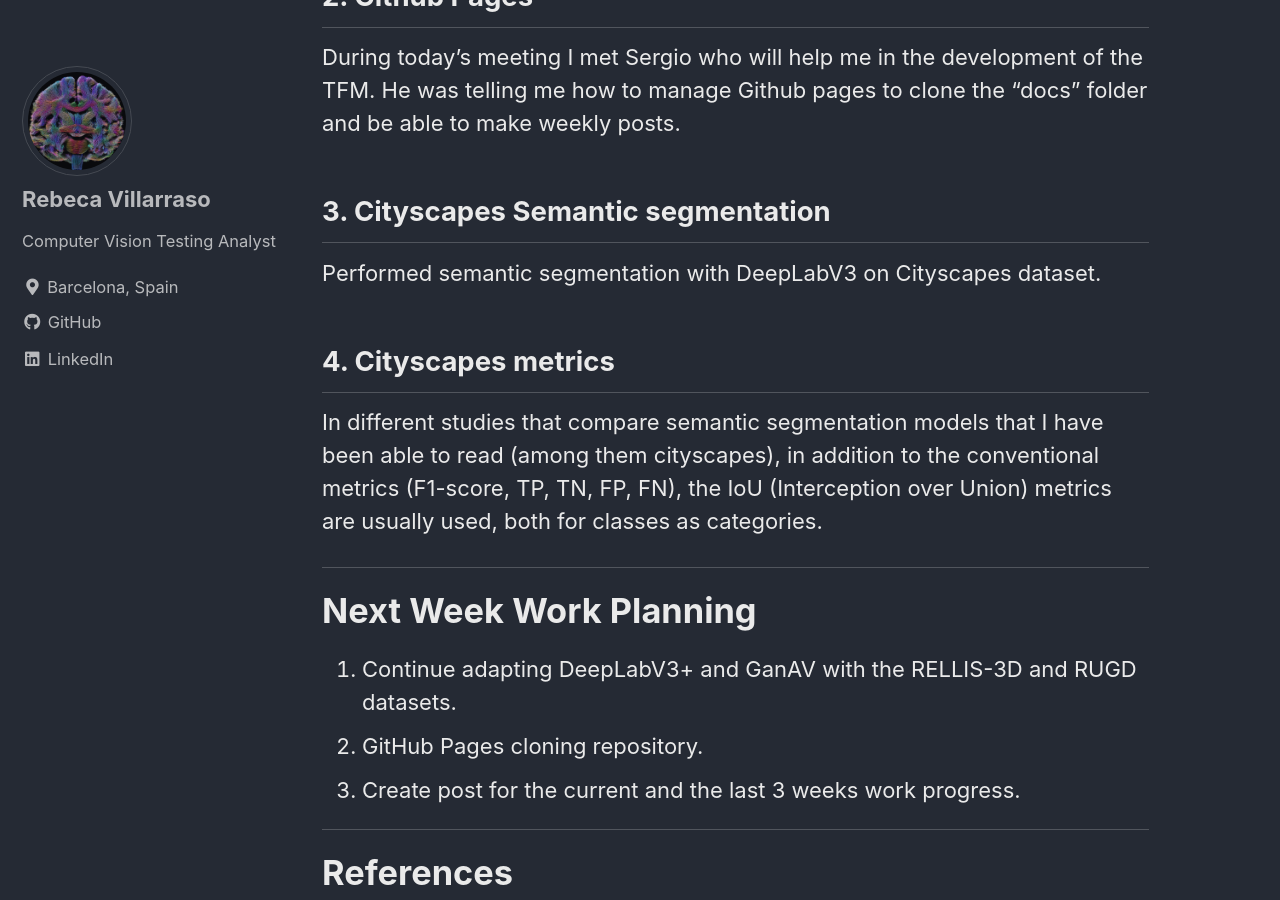
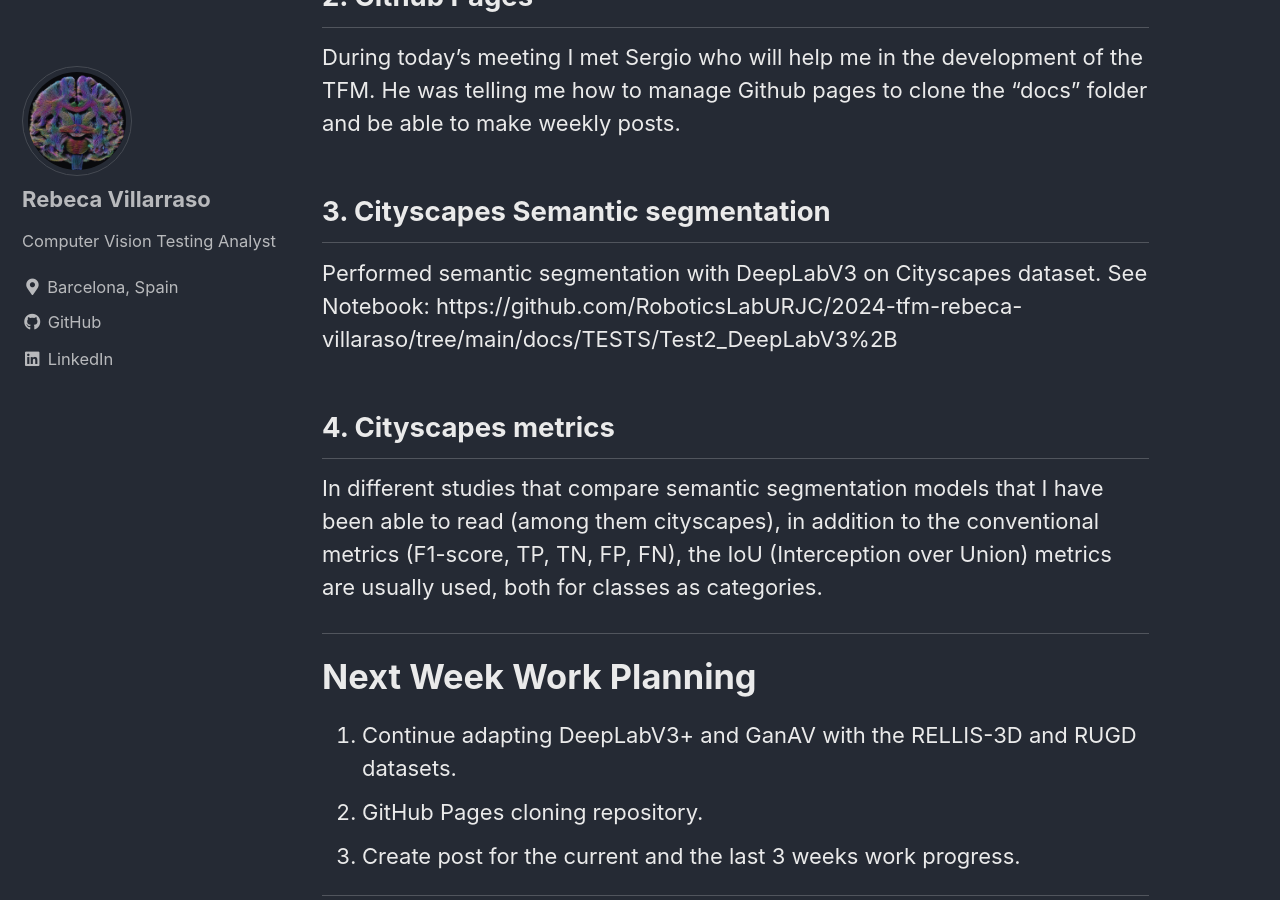
Before and after one commit to RoboticsLabURJC/2024-tfm-rebeca-villaraso, a Jekyll site: the page built from docs/_posts/2024-03-15-Week-2.md, in a window 1280 px wide and 900 px high, scrolled down 906 px. Built offline with Jekyll 4.4.1, drawn with Linux system fonts in a browser that asks for light colours; cached includes are drawn as plain includes.

Commit message:
Update 2024-03-15-Week-2.md

```diff
--- a/docs/_posts/2024-03-15-Week-2.md
+++ b/docs/_posts/2024-03-15-Week-2.md
@@ -32,6 +32,7 @@ During today's meeting I met Sergio who will help me in the development of the T
 ## 3. Cityscapes Semantic segmentation
 
 Performed semantic segmentation with DeepLabV3 on Cityscapes dataset.
+See Notebook: https://github.com/RoboticsLabURJC/2024-tfm-rebeca-villaraso/tree/main/docs/TESTS/Test2_DeepLabV3%2B
 
 ## 4. Cityscapes metrics
 
```
